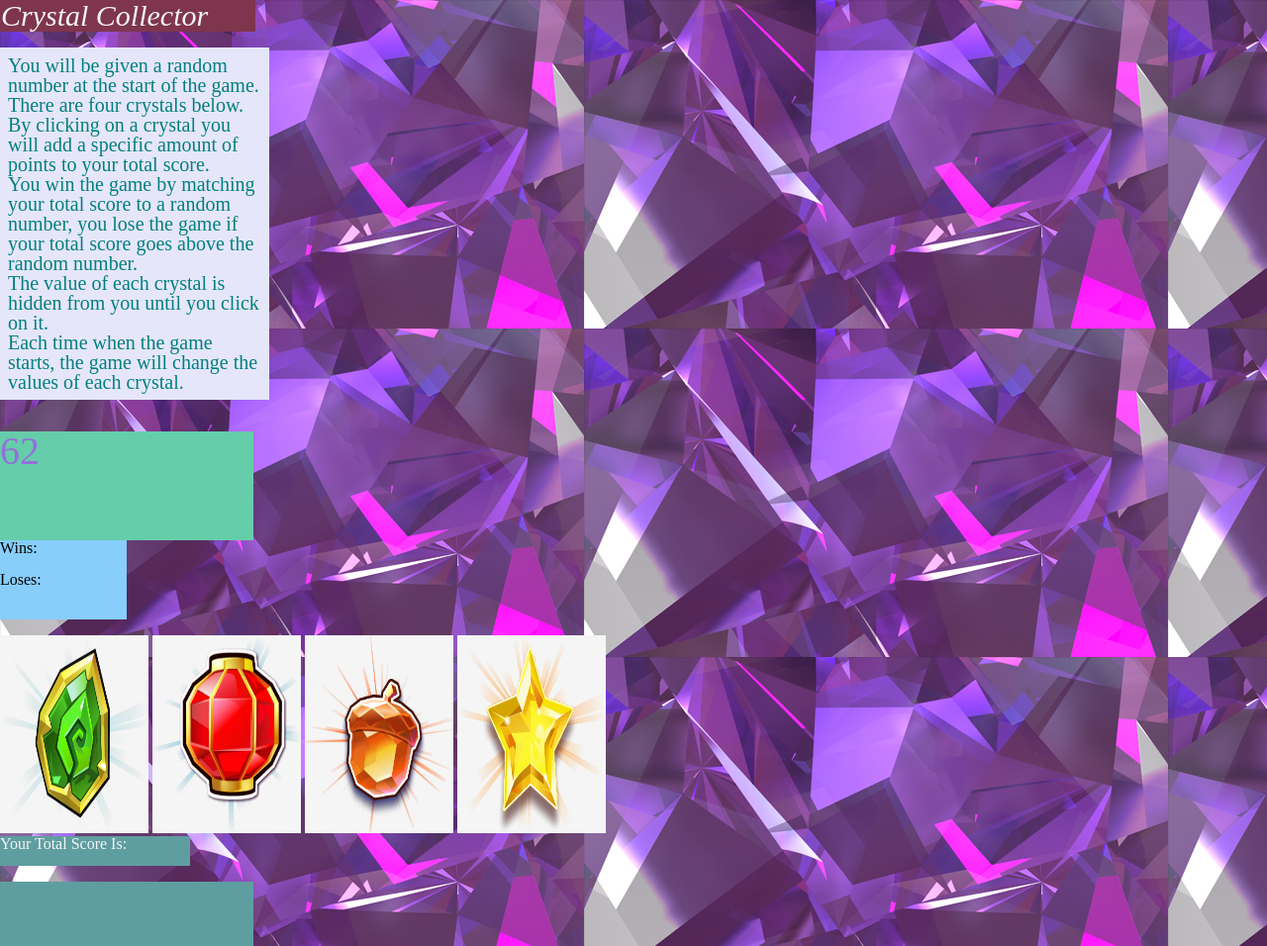
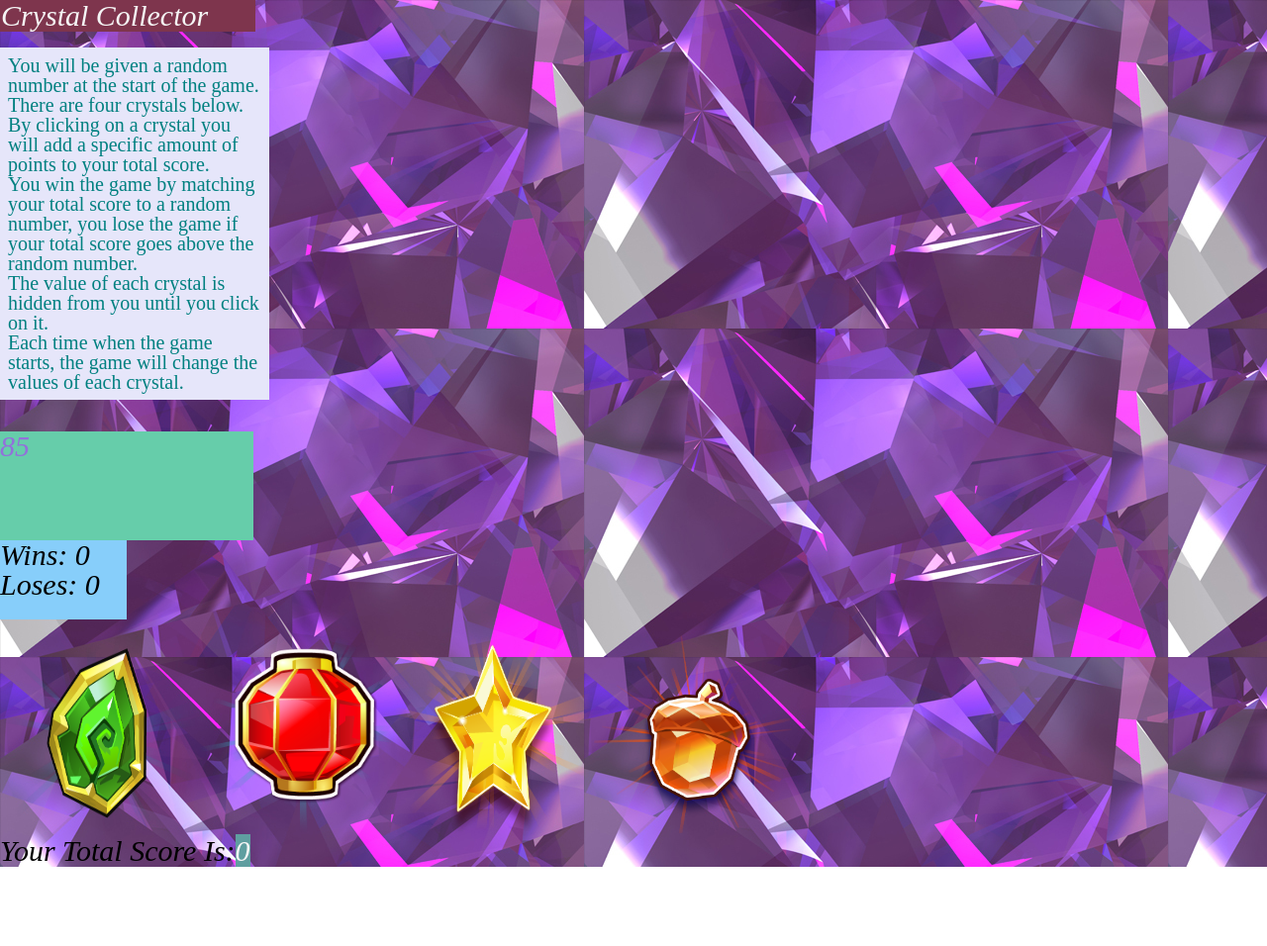
Before and after one commit to johnbroaddusivccv/Unit-4-Game, a plain HTML site: page index.html in a window 1280 px wide. Shown: the whole page at 99% size. After the commit the page ends 876 px from the top, so only its background shows below. Drawn offline with nearby package versions, Linux system fonts and the light colour scheme.

Commit message:
I went over alot of things with geronimo and ripped all vanilla javascript out of this code to use jquery more efficiently, I need a functioning score board as well as a reset that will design a new random number when the user goes over the random number or meets the random number exactly

```diff
--- a/assets/css/style.css
+++ b/assets/css/style.css
@@ -60,3 +60,8 @@ p {
 #random {
     font-size:40px;
 }
+
+img {
+    height: 200px;
+    width: 200px;
+}
--- a/assets/javascript/game.js
+++ b/assets/javascript/game.js
@@ -1,36 +1,27 @@
-$(document).ready(function() {
-    $("img").click(function() {
-        $(this).hide(500).show(500);
+    var totalSum = 0;
+    var random;
+    var crystalArr = ["assets/images/greencrystal.png", "assets/images/redcrystal.png", "assets/images/risingstar.png", "assets/images/acornImage.png"];
 
+    function renderCrystals() {
+        for (let i = 0; i < crystalArr.length; i++) {
+            var image = $('<img>');
+            image.attr('src', crystalArr[i]);
+            image.attr("crystalValue", Math.floor(Math.random() * 12 + 1));
+
+            $('#container').append(image);
+        }
+    }
+
+    renderCrystals();
+    function resetGame() {
+
+        random = Math.floor(Math.random()* 109 + 11);
+        $('#random').html("<h1>" + random + "</h1>")
+    }
+
+resetGame();
+
+    $(document).on("click", "img", function() {
+        totalSum += parseInt($(this).attr("crystalValue"));
+        $('#total').text(totalSum);
     })
-// This seems to be working to generate a random number when the page refreshes
-// But what about when the User wins???
-var targetRandom = document.getElementById('random');
-targetRandom.textContent = Math.floor((Math.random() * 120) + 1);
-
-var totals1 = document.getElementsByClassName(".btn1");
-totals1.textContent = Math.floor((Math.random() * 60) + 1);
-console.log(totals1);
-
-var totals2 = document.getElementsByClassName(".btn2");
-totals2.textContent = Math.floor((Math.random() * 60) + 1);
-console.log(totals2);
-
-var totals3 = document.getElementsByClassName(".btn3");
-totals3.textContent = Math.floor((Math.random() * 60) + 1);
-console.log(totals3);
-
-var totals4 = document.getElementsByClassName(".btn4");
-totals4.textContent = Math.floor((Math.random() * 60) + 1);
-console.log(totals4);
-
-var targetCount1 = document.getElementById('count1');
-targetCount1.text = "Wins:" + totals1;
-
-var targetCount2 = document.getElementById('count2');
-targetCount2.text = "Loses:" + totals1;
-})
-
-$('#btn1').on("click", function() {
-    $('#total').text(Math.floor((Math.random() * 30) + 1));
-})
--- a/index.html
+++ b/index.html
@@ -1,5 +1,6 @@
 <!DOCTYPE html>
 <html lang="en">
+
 <head>
     <meta charset="UTF-8">
     <!--CSS-->
@@ -7,9 +8,10 @@
     <link rel="stylesheet" href="assets/css/style.css">
     <!--Jquery-->
     <script src="https://ajax.googleapis.com/ajax/libs/jquery/3.3.1/jquery.min.js"></script>
-    <script src="assets/javascript/game.js"></script>
+
     <title>Crystal Collector</title>
 </head>
+
 <body>
     <header>
         <h1>Crystal Collector</h1>
@@ -18,8 +20,10 @@
     <!--Rules for the game-->
     <div id="holdoff">
         <p>You will be given a random number at the start of the game.</p>
-        <p>There are four crystals below. By clicking on a crystal you will add a specific amount of points to your total score.</p>
-        <p>You win the game by matching your total score to a random number, you lose the game if your total score goes above the random number.</p>
+        <p>There are four crystals below. By clicking on a crystal you will add a specific amount of points to your
+            total score.</p>
+        <p>You win the game by matching your total score to a random number, you lose the game if your total score goes
+            above the random number.</p>
         <p>The value of each crystal is hidden from you until you click on it.</p>
         <p>Each time when the game starts, the game will change the values of each crystal.</p>
     </div>
@@ -27,33 +31,29 @@
     <div id="numberContainer">
         <!--Random Number div--><br>
         <div id="random">RandomNumberBox</div>
-    <div id ="score">
+        <div id="score">
 
-        <span id="count1">Wins:</span><br><br>
-        <span id="count2">Loses:</span>
+            <h1> Wins: <span id="wins"> 0</span></h1>
+            <h1> Loses:<span id="loses"> 0</span></h1>
         </div>
         <br>
         <!--Score Count-->
 
     </div>
     <!--Assortment of Crystal Images-->
-    <div id="container">
-        <img id="btn1" src="assets/images/greencrystal.png">
-        <img id="btn2" src="assets/images/redcrystal.png">
-        <img id="btn3" src="assets/images/AcornImage.png">
-        <img id="btn4" src="assets/images/RisingStar.png">
+    <div id="container"></div>
+
+    <!--Display total score-->
+    <div>
+        <h1>Your Total Score Is:<span id="total">0</span></h1>
     </div>
 
-<!--Display total score-->
-    <div id="Displaytotal">Your Total Score Is:</div>
-<br>
-
     <!--Your total score-->
-    <div id="total"></div>
 
 
 
 
     <script src="assets/javascript/game.js"></script>
 </body>
+
 </html>
```
Lines whose indentation alone changed are shown as unchanged.
